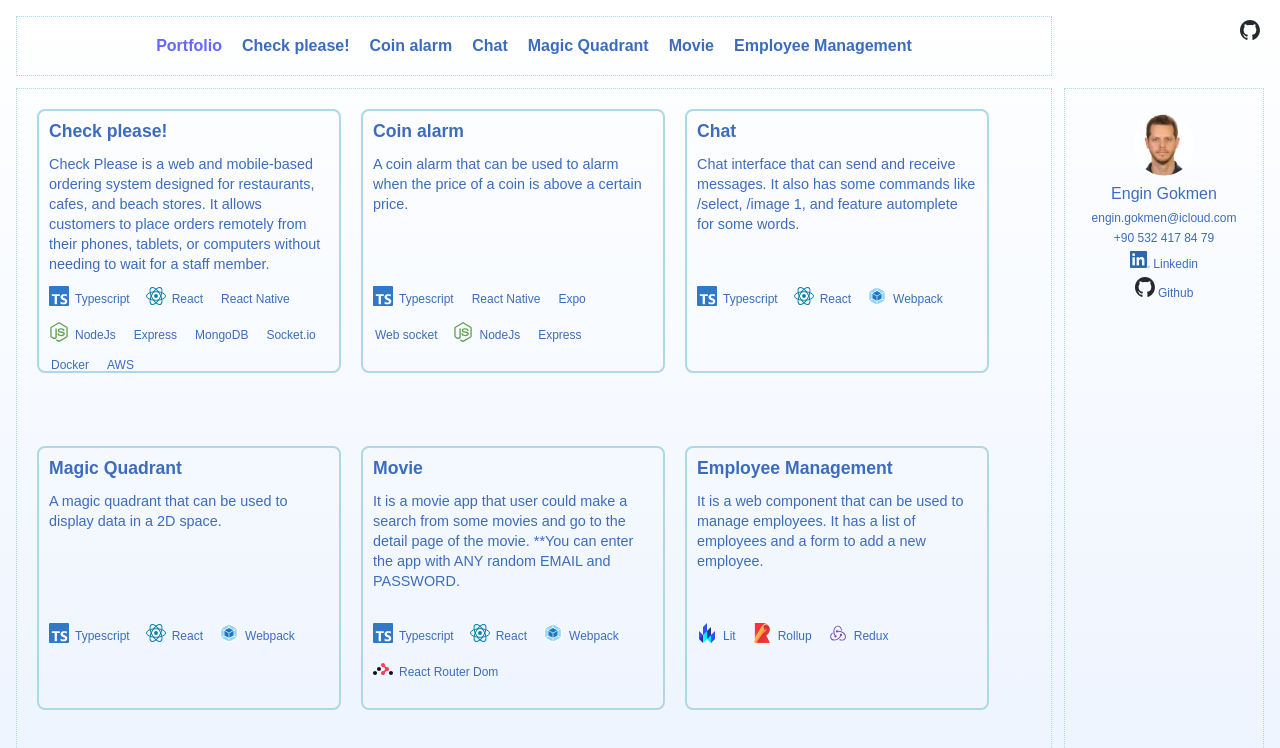
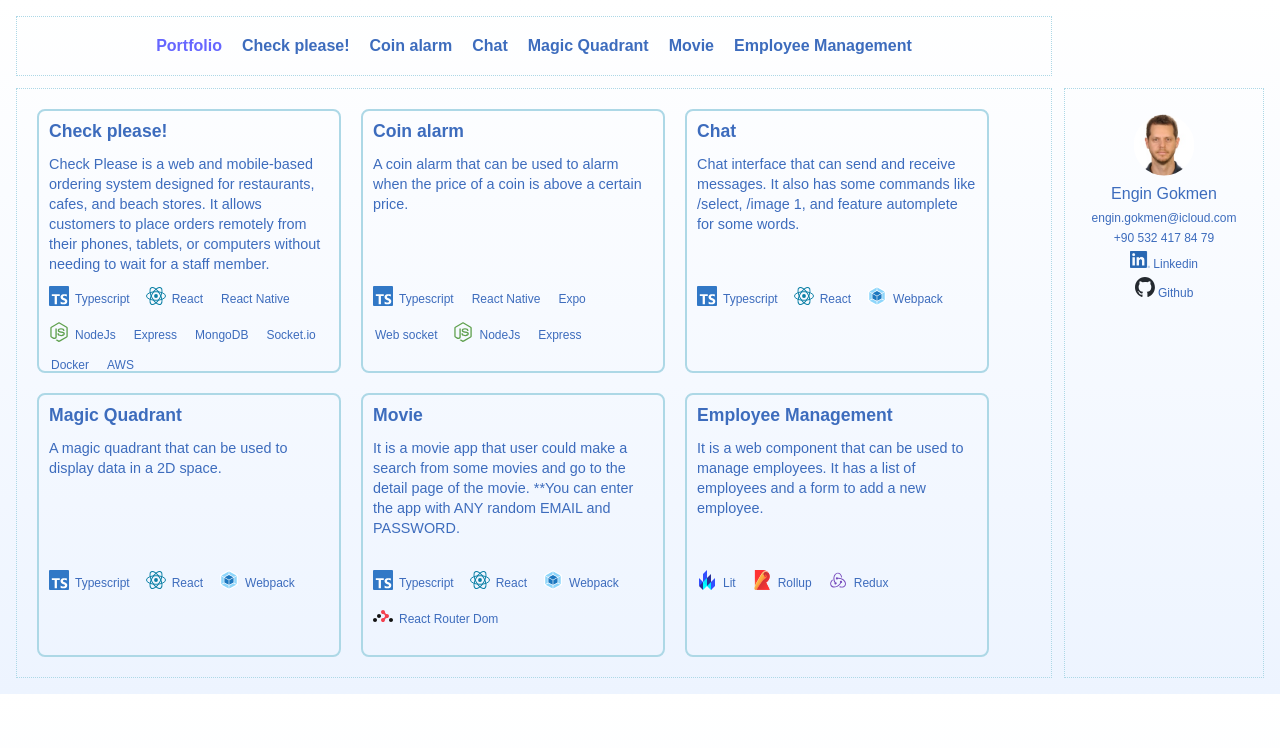
Before and after one commit to engingokmen/portfolio, a Next.js app: page / in a window 1280 px wide. Shown: the top 748 px of the page. Built offline with nearby package versions, Linux system fonts and the light colour scheme.

Commit message:
removes unnecessary github header icon

```diff
--- a/app/components/header/index.tsx
+++ b/app/components/header/index.tsx
@@ -30,27 +30,11 @@ export const Header = () => {
   });
 
   return (
-    <>
-      <div className={styles.githubLinkWrapper}>
-        <Link
-          target="_blank"
-          href={`${githubHomepageLink}`}
-          className={styles.link}
-        >
-          <Image
-            width={20}
-            height={20}
-            src={getLogo(Logo.github).src}
-            alt="github"
-          />{" "}
-        </Link>
-      </div>
       <header className={styles.header}>
         <nav className={styles.nav}>
           <LinkNav href="/">{title}</LinkNav>
           {links}
         </nav>
       </header>
-    </>
   );
 };
--- a/app/layout.module.css
+++ b/app/layout.module.css
@@ -1,8 +1,10 @@
 .page {
-  height: 100vh;
   display: grid;
-  grid-template-columns: 1fr;
-  grid-template-rows: 60px 1fr 140px;
+  grid-template-rows: auto 1fr auto;
+  grid-template-areas:
+      "header"
+      "main"
+      "footer";
   gap: 12px;
   background: linear-gradient(#ffffff, #edf4ff);
 }
```
